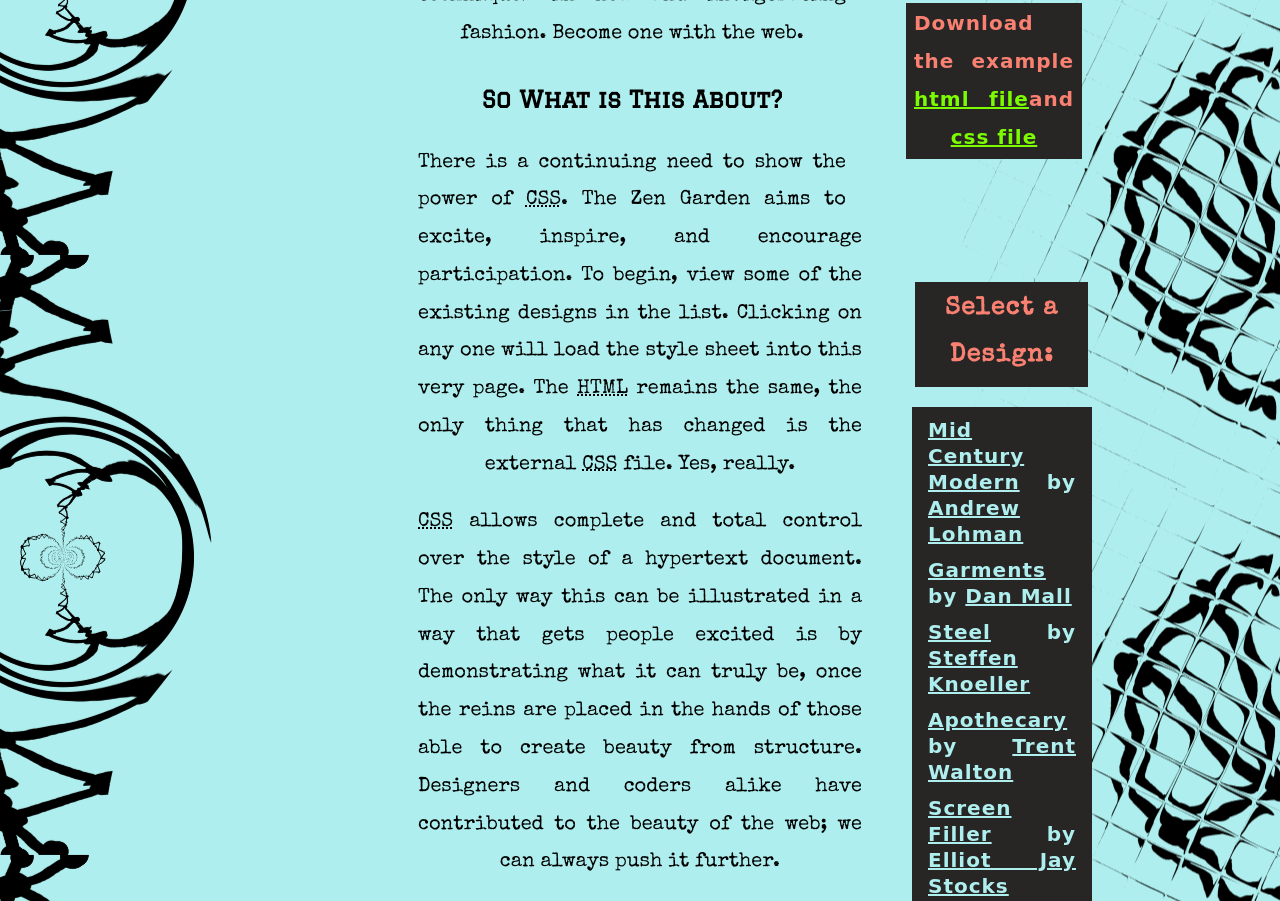
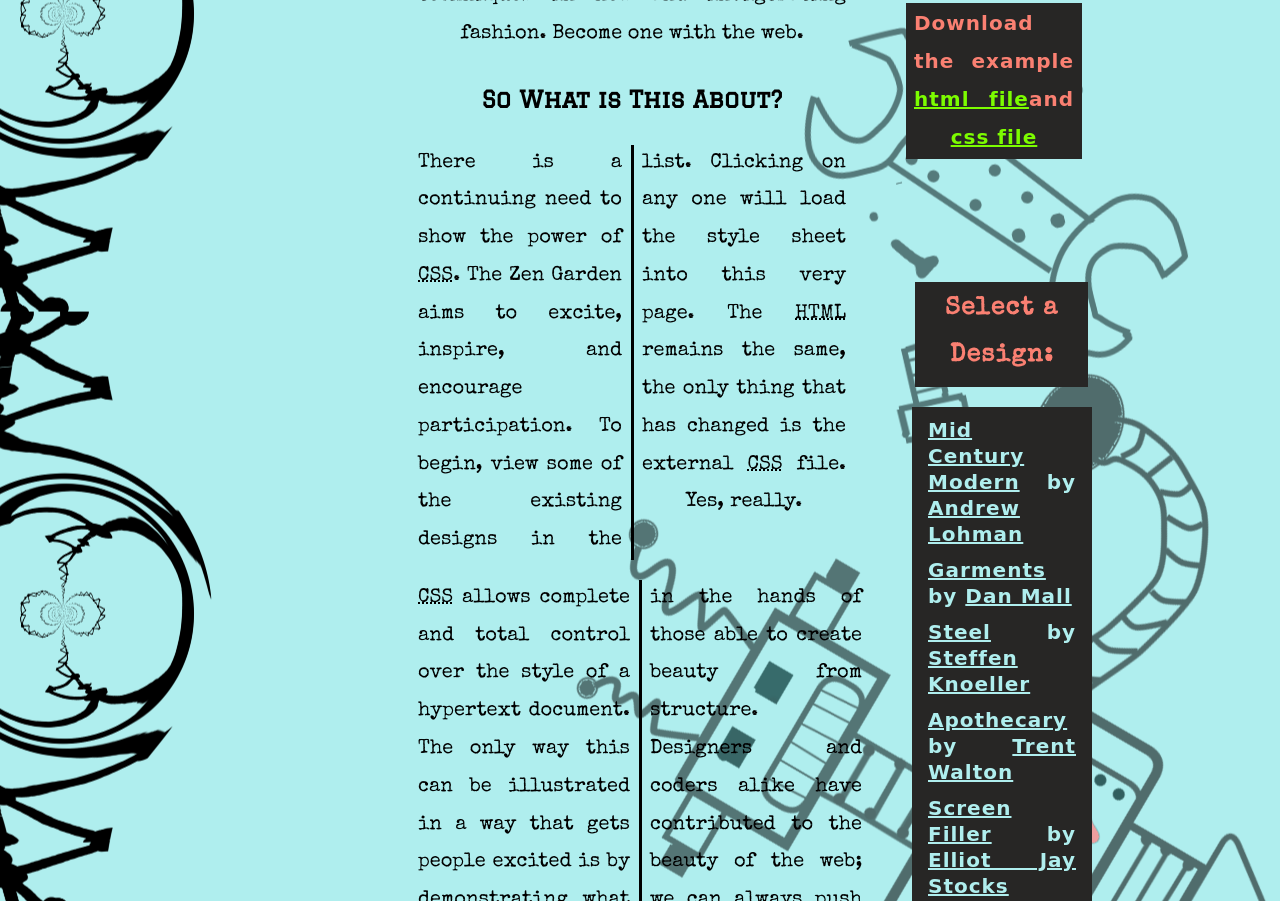
Before and after one commit to SojAnnam/css_basic, a plain HTML site: page index.html in a window 1280 px wide. Shown: the part 890-1791 px from the top of the page. Drawn offline with nearby package versions, Linux system fonts and the light colour scheme; files whose address does not match are found by name; a web font is replaced by a local one.

Commit message:
robot background added

```diff
--- a/style.css
+++ b/style.css
@@ -15,7 +15,7 @@ html {
 	}
 body {
 	background-color: paleturquoise;
-	background-image: url(/home/potyi/codecool/WEB-python/css_basic/left.png),url(/home/potyi/codecool/WEB-python/css_basic/right.png);
+	background-image: url(/home/potyi/codecool/WEB-python/css_basic/left.png),url(/home/potyi/codecool/WEB-python/css_basic/robi4.png);
 	background-repeat:repeat-y;
 	background-position: left,right;
 	background-attachment: scroll,fixed;
@@ -88,6 +88,10 @@ h1{
 	padding: 0.15rem 0.5rem;
 	color: salmon;
 	letter-spacing: 0.05em;
+	}
+.explanation p{
+	column-count: 2;
+	column-rule-style: solid;
 	}
 
 .preamble {
```
Also changed, not shown: robi4.png (added).
